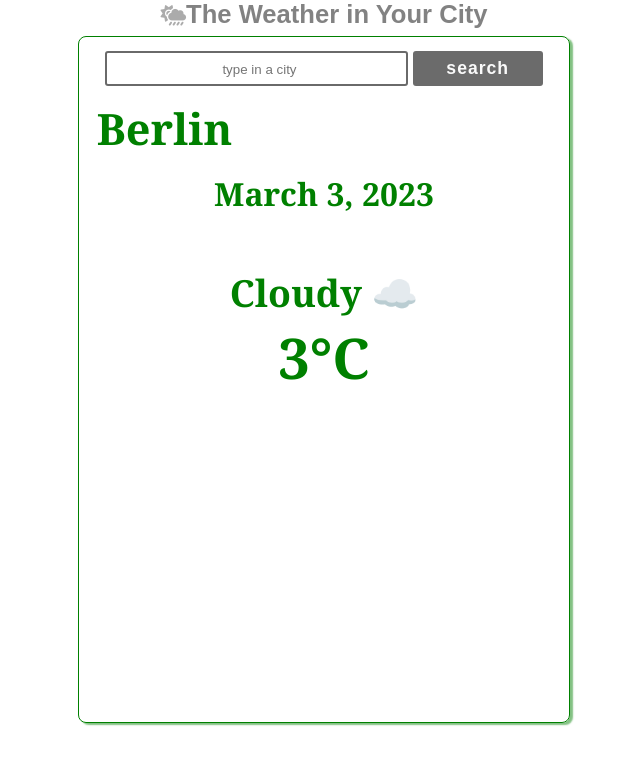
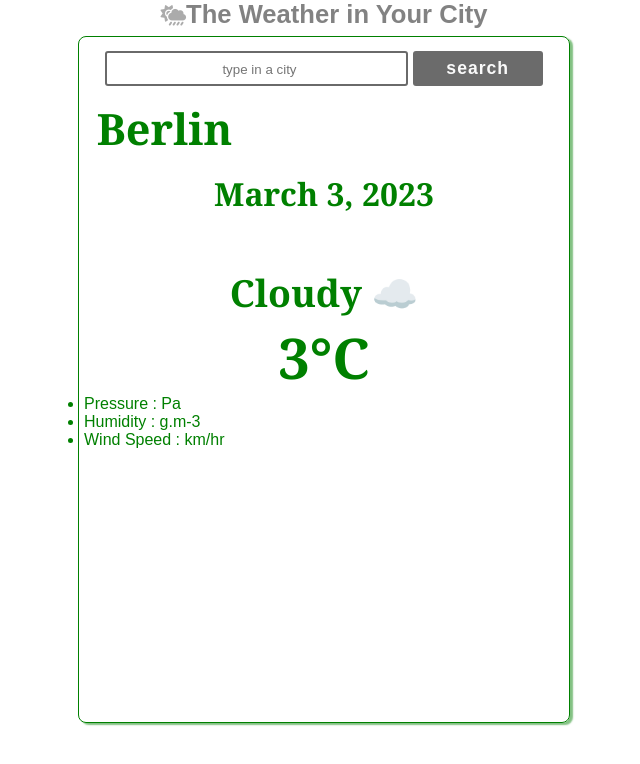
Before and after one commit to samuelandersoncodes/check-weather, a plain HTML site: page index.html in a window 1280 px wide. Shown: the whole page, without its empty margins (316-956 px from the left). Drawn offline with Linux system fonts and the light colour scheme; a web font is replaced by a local one.

Commit message:
feat: Add weather elements and units placeholder

```diff
--- a/index.html
+++ b/index.html
@@ -52,6 +52,29 @@
                     3°C
                 </h3>
             </div>
+            <!--Weather elements placeholder-->
+            <div id="weather-elements">
+                <ul>
+                    <li>
+                        <p>
+                            Pressure :
+                            <span></span> Pa
+                        </p>
+                    </li>
+                    <li>
+                        <p>
+                            Humidity :
+                            <span></span> g.m-3
+                        </p>
+                    </li>
+                    <li>
+                        <p>
+                            Wind Speed :
+                            <span></span> km/hr
+                        </p>
+                    </li>
+                </ul>
+            </div>
         </div>
     </section>
     <footer>
```
